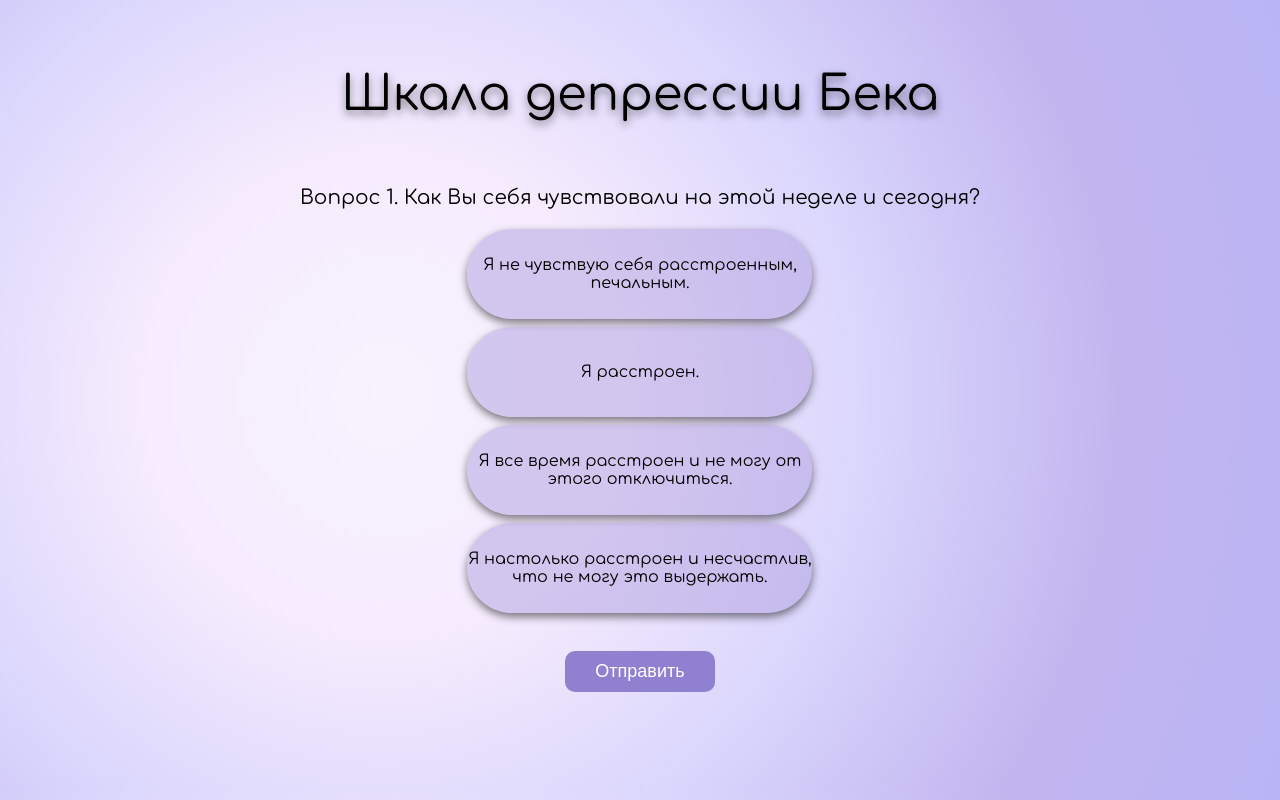
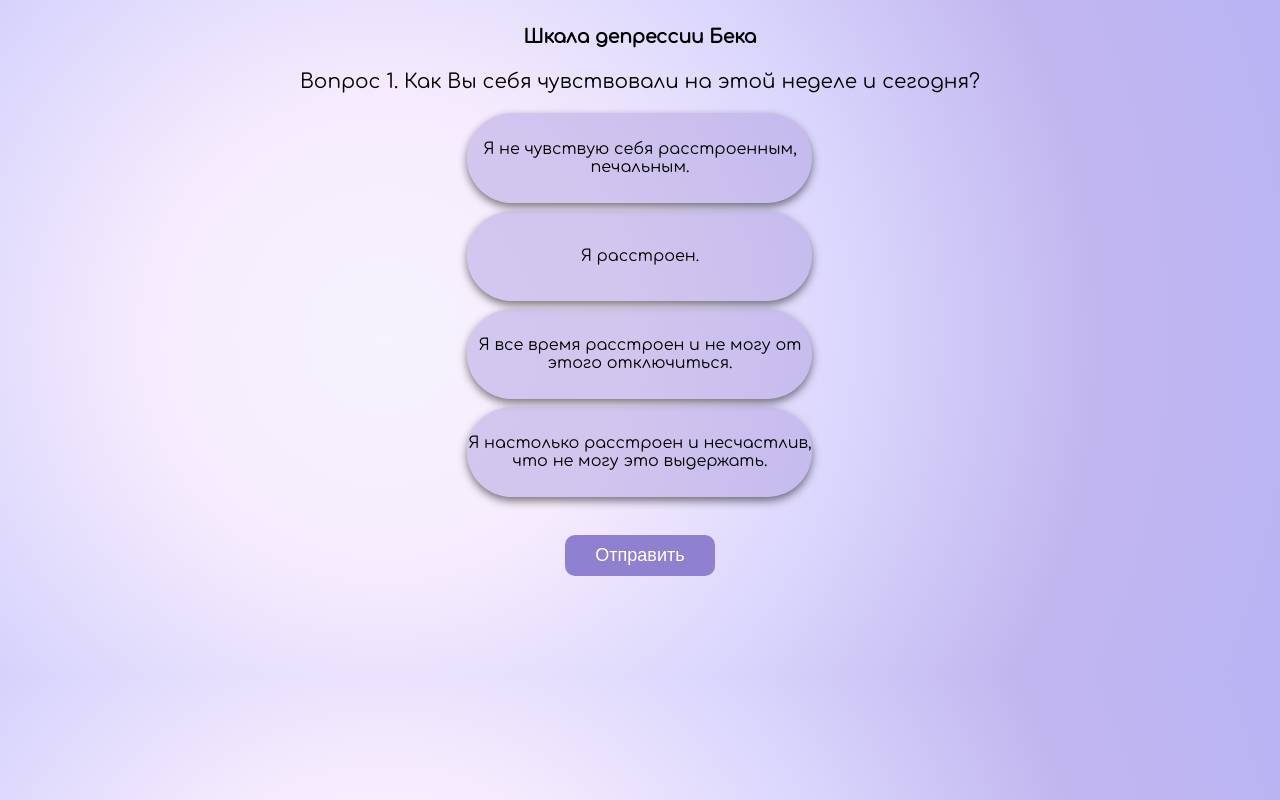
Before and after one commit to Dariyaaaaa/depression-test-11-24, a website: page test.html in a window 1280 px wide. Drawn offline with Linux system fonts and the light colour scheme.

Commit message:
Update test.html

```diff
--- a/test.html
+++ b/test.html
@@ -8,7 +8,7 @@
 <link rel="stylesheet" href="style.css" />
 </head>
 <body>
-<h1>Шкала депрессии Бека</h1>
+<h3>Шкала депрессии Бека</h3>
 <form id="testForm">
 <div id="questionsContainer"></div>
 <button class="send-button" type="submit">Отправить</button>
```
